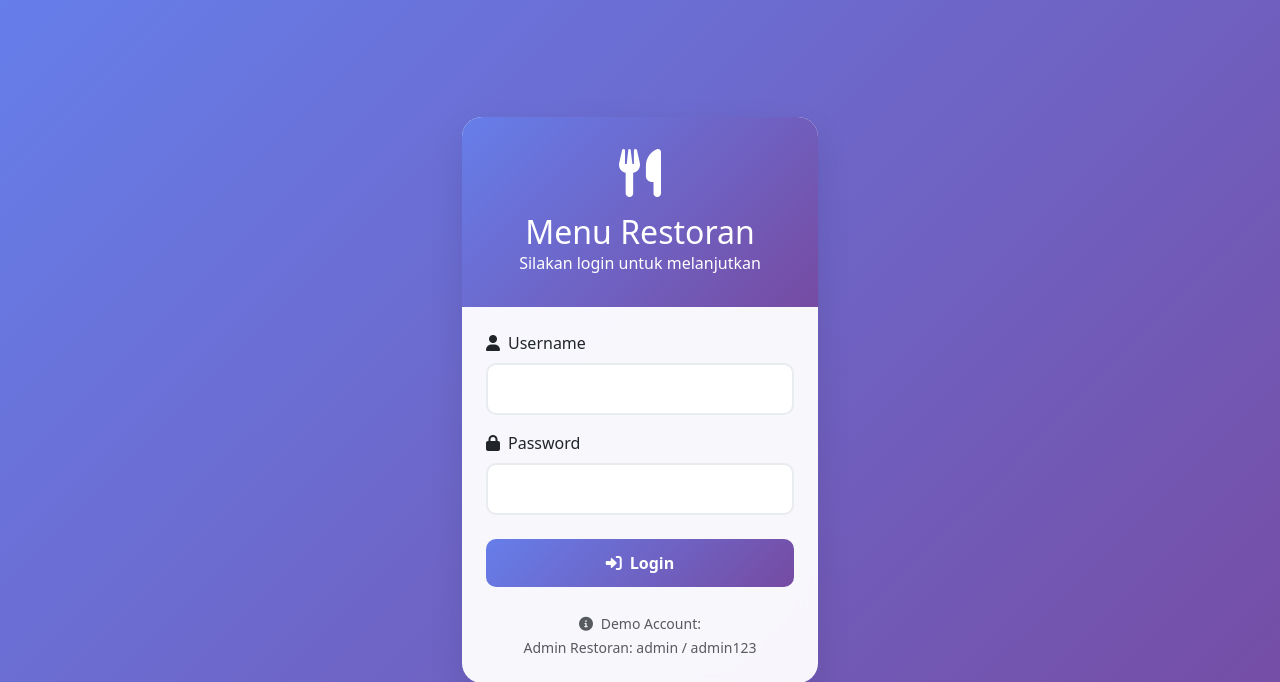
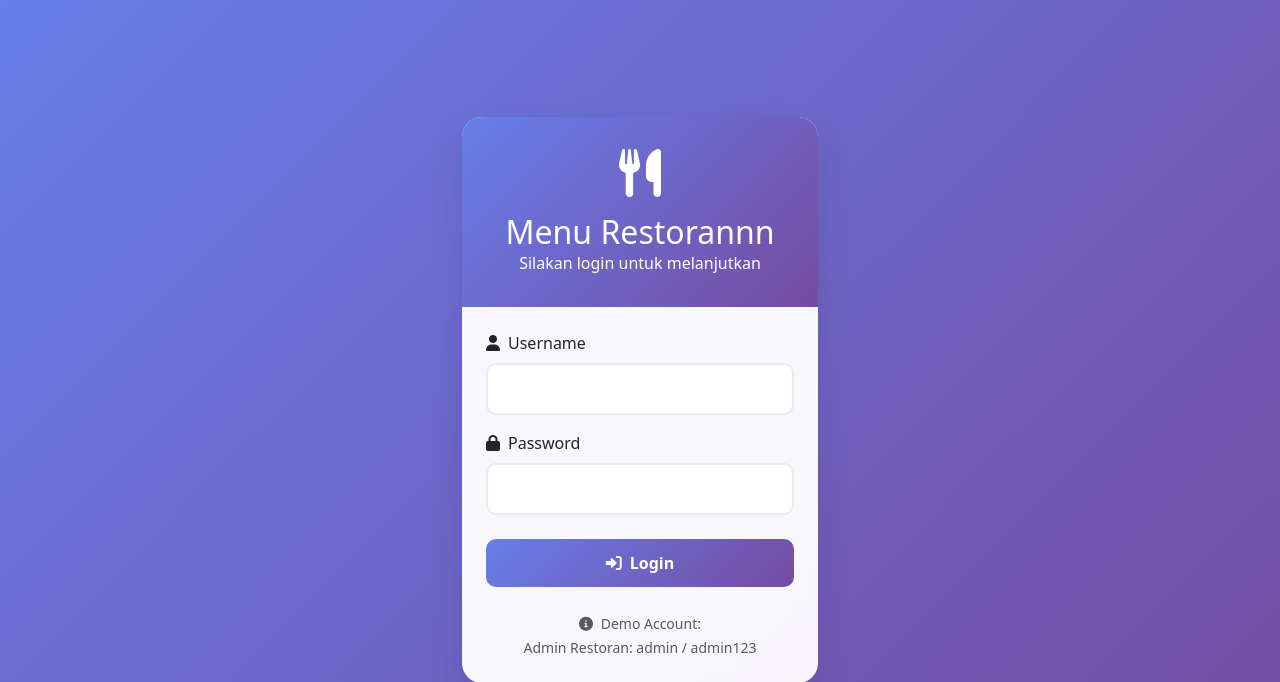
Before and after one commit to Alzamna/Buku-Menu, a CodeIgniter 4 app: the page made by app/Views/auth/login.php in a window 1280 px wide. Shown: the top 682 px of the page. Run offline with PHP 8.4 and a stand-in for CodeIgniter, Linux system fonts and the light colour scheme; the template is opened without the code that fills it, so the values that code supplies are empty; some libraries are stand-ins or nearby versions.

Commit message:
TES ALAN

```diff
--- a/app/Views/auth/login.php
+++ b/app/Views/auth/login.php
@@ -65,7 +65,7 @@
                 <div class="login-card">
                     <div class="login-header">
                         <i class="fas fa-utensils fa-3x mb-3"></i>
-                        <h2 class="mb-0">Menu Restoran</h2>
+                        <h2 class="mb-0">Menu Restorannn</h2>
                         <p class="mb-0">Silakan login untuk melanjutkan</p>
                     </div>
 
```
Also changed, not shown: app/Controllers/Auth.php (line endings or trailing spaces), 4 other files.
